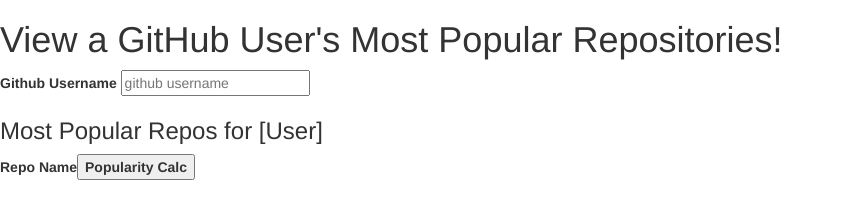
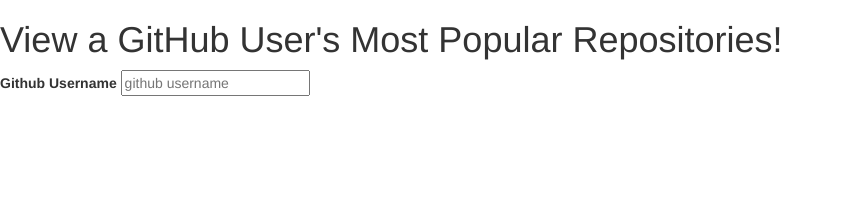
Before and after one commit to csaminak/PopularRepos, a website: page src/index.html in a window 1280 px wide. Shown: the whole page, without its empty margins (0-843 px from the left). Drawn offline with nearby package versions, Linux system fonts and the light colour scheme; files that its build step writes are made by us from their sources.

Commit message:
table of repos only shows when allRepos has repos in it

```diff
--- a/src/index.html
+++ b/src/index.html
@@ -24,8 +24,8 @@
                 </div>
             </form>
 
-            <section ng-cloak>
-                <h3>Most Popular Repos for [User]</h3>
+            <section ng-show='reposCtrl.allRepos.length'>
+                <h3>Most Popular Repos for {{reposCtrl.username}}</h3>
                 <table>
                     <thead>
                         <tr>
```
